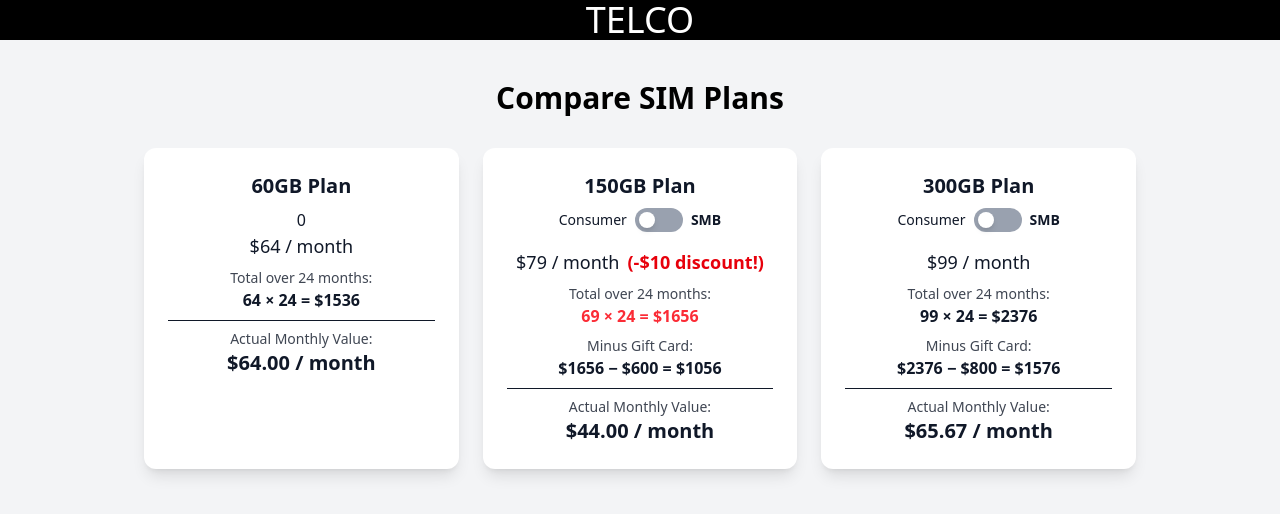
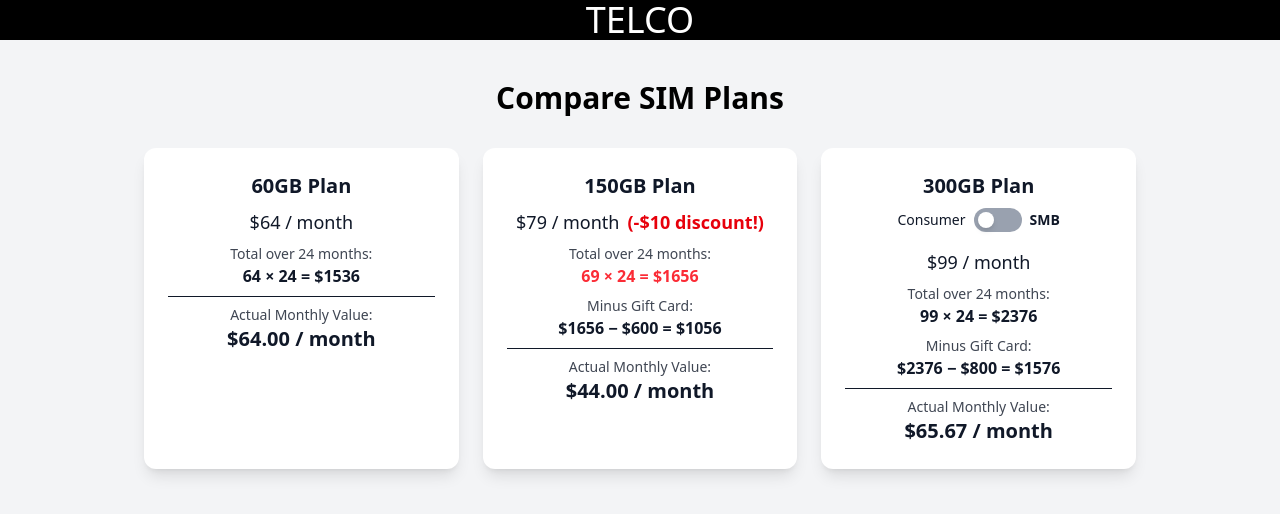
Before and after one commit to m011amad/telco, a React (Vite) app in the folder telco/: page / in a window 1280 px wide. Shown: the top 514 px of the page. Built offline with nearby package versions, Linux system fonts and the light colour scheme.

Commit message:
fixed all smb features for both cards

```diff
--- a/telco/src/Plans.jsx
+++ b/telco/src/Plans.jsx
@@ -1,7 +1,7 @@
 import React, { useState } from "react";
 
 const PhonePlans = () => {
-  const [isSMB, setIsSMB] = useState(false); // Toggle for 150GB plan
+  const [isSMB, setIsSMB] = useState(false); // Toggle for smb plan
 
   const plans = [
     { name: "60GB", price: 64, months: 24, giftCard: 0 },
@@ -11,12 +11,14 @@ const PhonePlans = () => {
       months: 24,
       giftCard: 600,
       discount: 10, // $10 discount per month
+      hasSMB: false,
     },
     {
       name: "300GB",
       price: 99,
       months: 24,
       giftCard: isSMB ? 1000 : 800, // SMB (business) logic
+      hasSMB: true,
     },
   ];
 
@@ -43,7 +45,9 @@ const PhonePlans = () => {
               className={`
                 shadow-lg rounded-xl p-6 text-center transition-transform hover:scale-105
                 ${
-                  is150GB | is300GB && isSMB
+                  ((is150GB && plans[1].hasSMB) ||
+                    (is300GB && plans[2].hasSMB)) &&
+                  isSMB
                     ? "bg-gray-800 text-white"
                     : "bg-white text-gray-900"
                 }
@@ -51,8 +55,9 @@ const PhonePlans = () => {
             >
               <h2 className="text-xl font-semibold mb-2">{plan.name} Plan</h2>
 
-              {/* SMB Toggle only for 150GB */}
-              {is150GB | is300GB && (
+              {/* SMB Toggle */}
+              {((is150GB && plans[1].hasSMB) ||
+                (is300GB && plans[2].hasSMB)) && (
                 <div className="flex justify-center items-center mb-4">
                   <span className="mr-2 text-sm">Consumer</span>
                   <button
@@ -115,12 +120,12 @@ const PhonePlans = () => {
               {/* SMB badge */}
               {isSMB && (
                 <div className="mt-4">
-                  {is150GB && (
+                  {is150GB && plans[1].hasSMB && (
                     <span className="inline-block bg-green-600 text-white px-3 py-1 rounded-full text-sm font-semibold">
                       SMB Offer Active (${plans[1].giftCard} Gift Card)
                     </span>
                   )}
-                  {is300GB && (
+                  {is300GB && plans[2].hasSMB && (
                     <span className="inline-block bg-green-600 text-white px-3 py-1 rounded-full text-sm font-semibold">
                       SMB Offer Active (${plans[2].giftCard} Gift Card)
                     </span>
```
